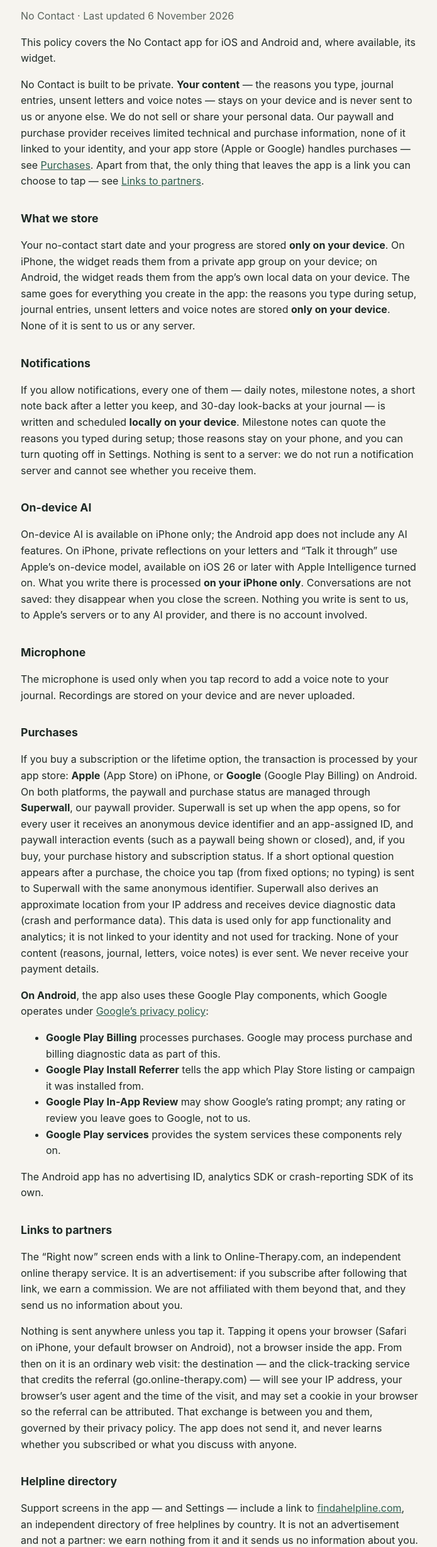
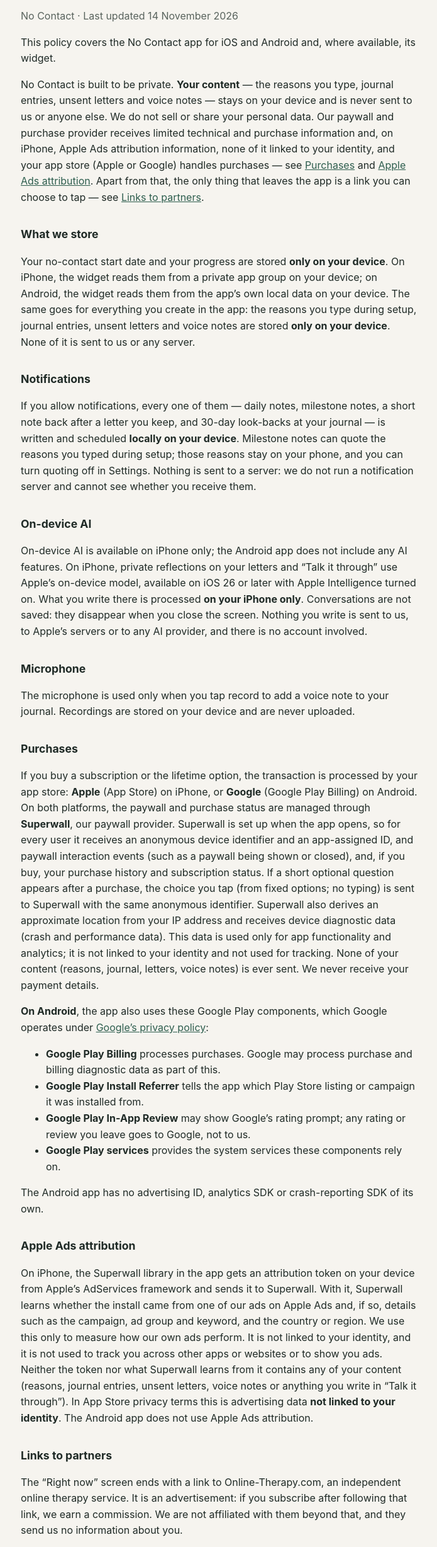
Before and after one commit to BurakDeniz01/nocontact-support, a plain HTML site: page privacy.html in a window 1280 px wide. Shown: the part 92-2548 px from the top of the page at 63% size, without its empty margins (291-986 px from the left). Drawn offline with Linux system fonts and the light colour scheme.

Commit message:
privacy: Apple Ads attribution section (iOS)

```diff
--- a/privacy.html
+++ b/privacy.html
@@ -19,7 +19,7 @@
 <body>
   <div class="wrap">
     <h1>Privacy Policy</h1>
-    <p class="muted">No Contact · Last updated 6 November 2026</p>
+    <p class="muted">No Contact · Last updated 14 November 2026</p>
 
     <p>This policy covers the No Contact app for iOS and Android and, where available, its
        widget.</p>
@@ -27,9 +27,10 @@
     <p>No Contact is built to be private. <strong>Your content</strong> &mdash; the reasons you type,
        journal entries, unsent letters and voice notes &mdash; stays on your device and is never
        sent to us or anyone else. We do not sell or share your personal data. Our paywall and
-       purchase provider receives limited technical and purchase information, none of it linked to
-       your identity, and your app store (Apple or Google) handles purchases &mdash; see
-       <a href="#purchases">Purchases</a>. Apart from that, the only thing
+       purchase provider receives limited technical and purchase information and, on iPhone, Apple
+       Ads attribution information, none of it linked to your identity, and your app store (Apple
+       or Google) handles purchases &mdash; see <a href="#purchases">Purchases</a> and
+       <a href="#apple-ads">Apple Ads attribution</a>. Apart from that, the only thing
        that leaves the app is a link you can choose to tap &mdash; see
        <a href="#partners">Links to partners</a>.</p>
 
@@ -90,6 +91,18 @@
     </ul>
     <p>The Android app has no advertising ID, analytics SDK or crash-reporting SDK of its own.</p>
 
+    <h2 id="apple-ads">Apple Ads attribution</h2>
+    <p>On iPhone, the Superwall library in the app gets an attribution token on your device from
+       Apple&rsquo;s AdServices framework and sends it to Superwall. With it, Superwall learns whether
+       the install came from one of our ads on Apple Ads and, if so, details such as the campaign,
+       ad group and keyword, and the country or region. We use this only to
+       measure how our own ads perform. It is not linked to your identity, and it is not used to
+       track you across other apps or websites or to show you ads. Neither the token nor what
+       Superwall learns from it contains any of your content (reasons, journal entries, unsent
+       letters, voice notes or anything you write in &ldquo;Talk it through&rdquo;). In App Store
+       privacy terms this is advertising data <strong>not linked to your identity</strong>. The
+       Android app does not use Apple Ads attribution.</p>
+
     <h2 id="partners">Links to partners</h2>
     <p>The &ldquo;Right now&rdquo; screen ends with a link to Online-Therapy.com, an independent
        online therapy service. It is an advertisement: if you subscribe after following that link,
@@ -115,8 +128,10 @@
     <p>We do not add analytics or crash-reporting SDKs of our own, and we do not use third-party ad
        networks or cross-app tracking; the app does not request tracking permission. The only usage
        and diagnostic data that leaves the app is the paywall interaction events, the optional
-       post-purchase answer, approximate location and diagnostic data described under <a href="#purchases">Purchases</a>, which are
-       not linked to your identity, and, on Android, the data Google&rsquo;s Play components
+       post-purchase answer, approximate location and diagnostic data described under <a href="#purchases">Purchases</a>
+       and, on iPhone, the Apple Ads attribution described under
+       <a href="#apple-ads">Apple Ads attribution</a>, all of which are not linked to your
+       identity, and, on Android, the data Google&rsquo;s Play components
        handle as described there. The only advertisement in the app is the partner link
        described above: it is a plain link, it loads no ad-network code, and it does nothing at all
        until you tap it.</p>
```
